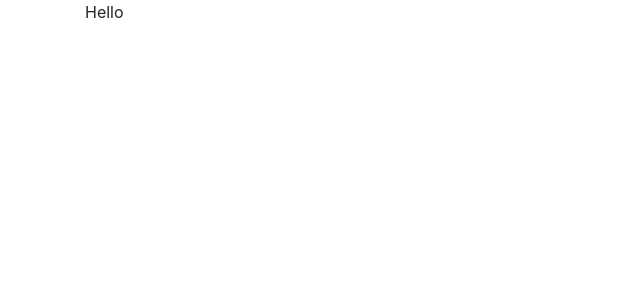
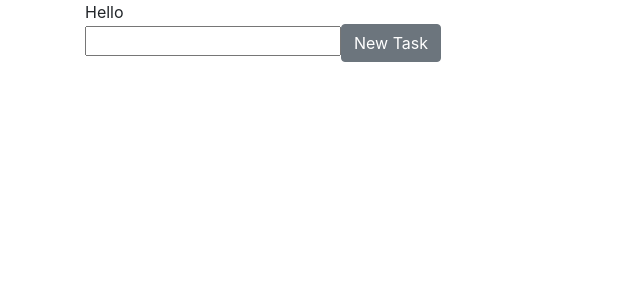
Before and after one commit to dyoshikawa/nuxt-jest-example, a Nuxt app: page / in a window 1280 px wide. Shown: the top 300 px of the page, without its empty margins (0-640 px from the left). Built offline with nearby package versions, Linux system fonts and the light colour scheme.

Commit message:
Bootstrap Vueでテストできるように

```diff
--- a/components/NewTask.vue
+++ b/components/NewTask.vue
@@ -1,7 +1,22 @@
 <template>
-  <b-button
-    v-on:click="$emit('aaa-text')"
-  >
-    New Task
-  </b-button>
+  <div>
+    <input
+      v-model="text"
+    />
+    <b-button
+      @click="$emit('new-task-text', text)"
+    >
+      New Task
+    </b-button>
+  </div>
 </template>
+
+<script>
+export default {
+  data() {
+    return {
+      text: ""
+    };
+  }
+};
+</script>
--- a/pages/index.vue
+++ b/pages/index.vue
@@ -1,15 +1,16 @@
 <template>
   <b-container>
     Hello
+    <new-task />
   </b-container>
 </template>
 
 <script>
-import AppLogo from "~/components/AppLogo.vue";
+import NewTask from "~/components/NewTask.vue";
 
 export default {
   components: {
-    AppLogo: {}
+    NewTask
   }
 };
 </script>
```
Also changed, not shown: 2 other files (tests, documents, lock files or other folders).
